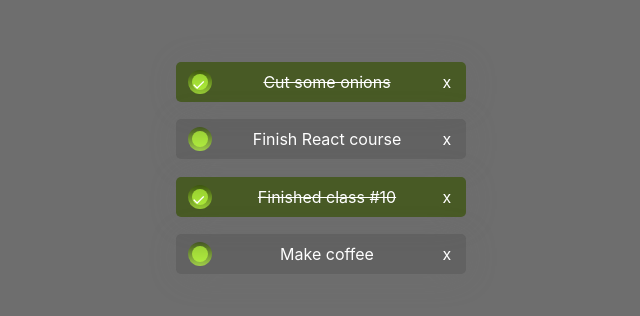
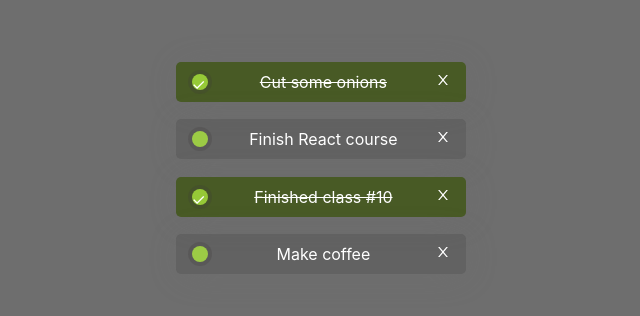
Before and after one commit to LuisJoseTrujilloP/React, a React (Create React App) app: page / in a window 1280 px wide. Shown: the part 283-599 px from the top of the page, without its empty margins (319-959 px from the left). Built offline with nearby package versions, Linux system fonts and the light colour scheme.

Commit message:
Making some changes to make the app more reactive

```diff
--- a/package.json
+++ b/package.json
@@ -4,6 +4,7 @@
   "dependencies": {
     "react": "^18",
     "react-dom": "^18",
+    "react-icons": "^4.10.1",
     "react-scripts": "5.0.1",
     "web-vitals": "^2.1.4"
   },
--- a/src/App.js
+++ b/src/App.js
@@ -5,6 +5,7 @@ import { TodoCounter } from './TodoCounter';
 import { TodoList } from './TodoList';
 import { TodoSearch } from './TodoSearch';
 import { TodoItem } from './TodoItem';
+
 
 
 
--- a/src/TodoItem.css
+++ b/src/TodoItem.css
@@ -21,8 +21,11 @@ li{
     border-radius: 50%;
     width: 1.5rem;
     height: 1.5rem;
-    background-image: linear-gradient( to bottom, #375205b0, #bbff3db0);
-    ;
+    background-color:#3d3b3b3d;
+
+}
+.circle:hover{
+background-image: linear-gradient( to bottom, #375205b0, #bbff3db0);
 }
 
 .circle::before{
@@ -56,9 +59,6 @@ li{
     padding-right: 1vw;
 }
 
-.eliminateItem::before{
-    content: 'x';
-}
 
 .eliminateItem:hover{
     color: red;
--- a/src/TodoItem.js
+++ b/src/TodoItem.js
@@ -1,5 +1,5 @@
 import React from 'react';
-
+import { AiOutlineClose } from "react-icons/ai";
 import './TodoItem.css';
 
 function TodoItem(props){
@@ -13,7 +13,7 @@ function TodoItem(props){
             <span onClick={props.onComplete} className={`${props.completed && 'TodoItem-checket'} circle `}>
             </span>
             <p>{props.text}</p>
-            <span onClick={props.onDelete} className={`eliminateItem pointer`}></span>
+            <span onClick={props.onDelete} className={`eliminateItem pointer`}><AiOutlineClose/></span>
         </li>
     );
 }
```
Also changed, not shown: 1 other file (tests, documents, lock files or other folders).
